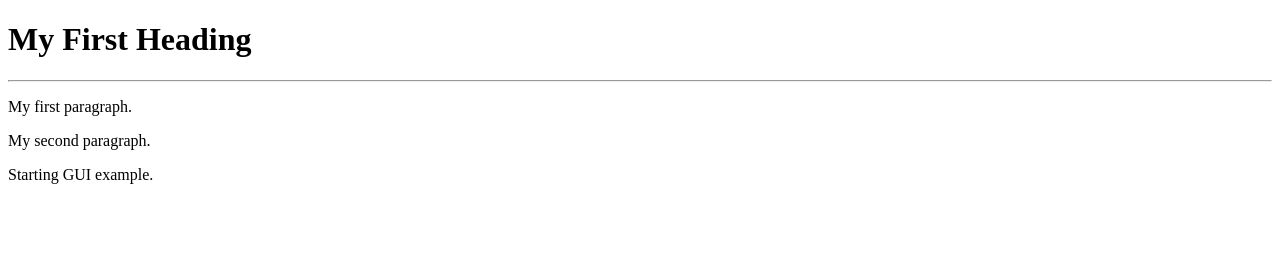
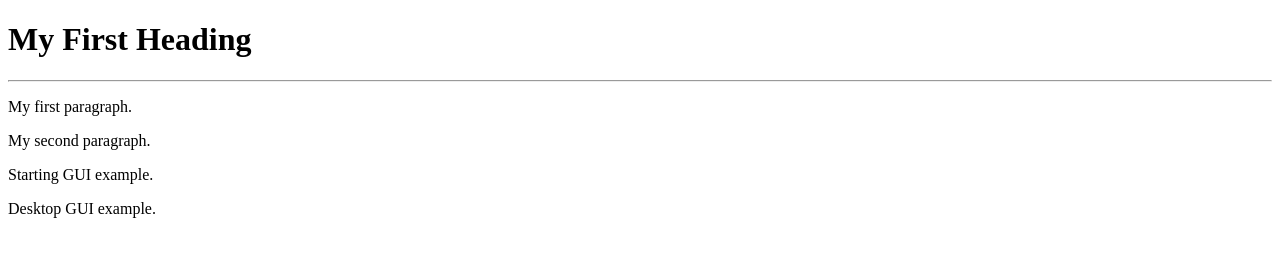
Before and after one commit to mc01263/git_project, a plain HTML site: page index.html in a window 1280 px wide. Drawn offline with Linux system fonts and the light colour scheme.

Commit message:
Desktop GUI example

```diff
--- a/index.html
+++ b/index.html
@@ -8,6 +8,8 @@
 <p>My second paragraph.</p>
 
 <p>Starting GUI example.</p>
+<p>Desktop GUI example.</p>
+
 
 </body>
 </html>
```
